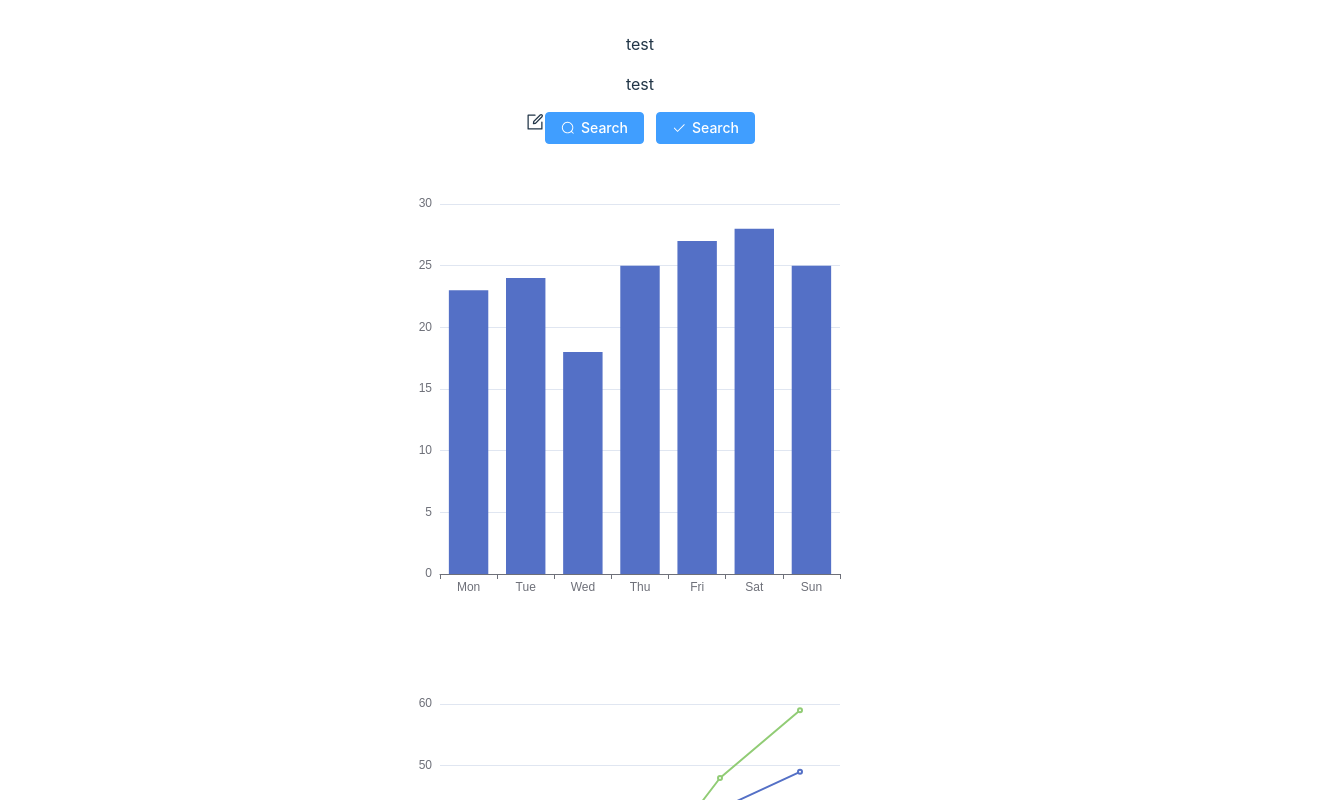
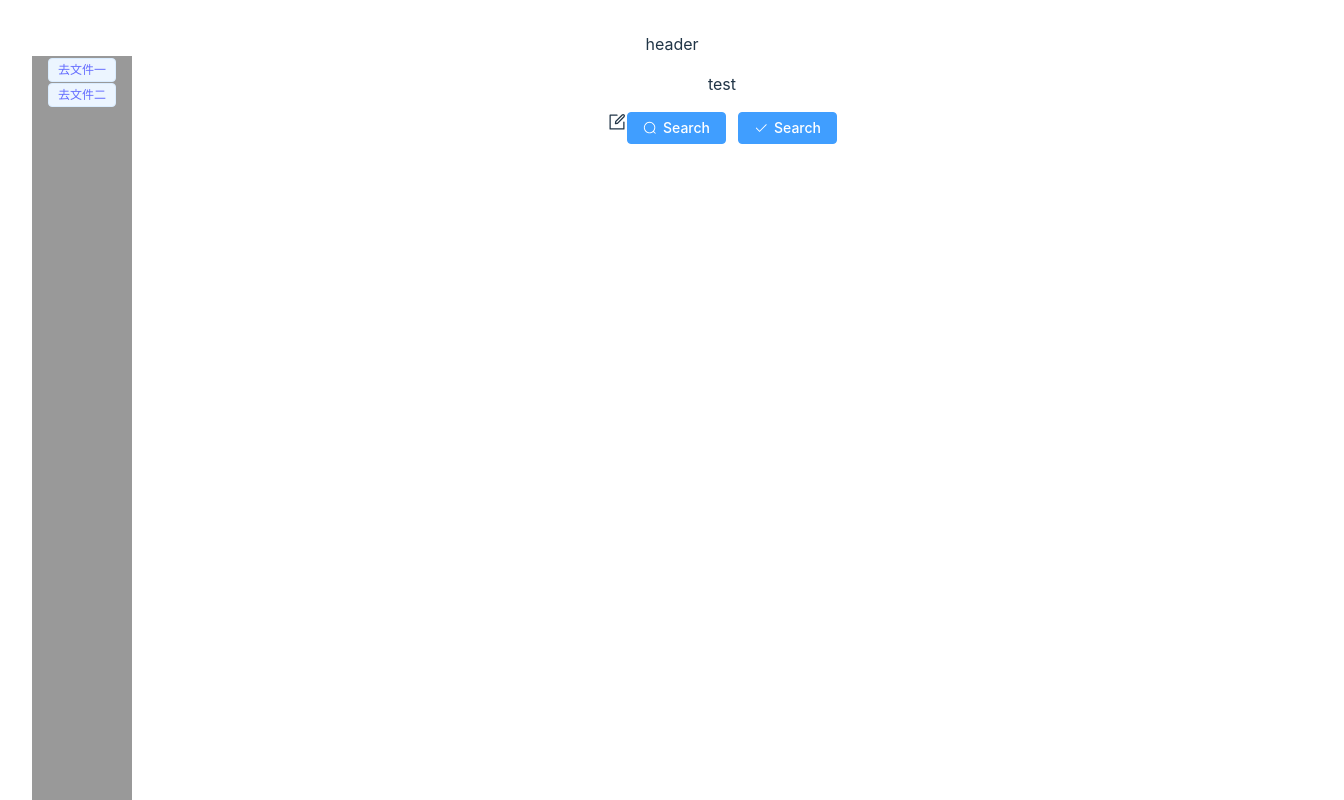
Before and after one commit to firefly1984982452/vite-project, a Vue app: page /#/a in a window 1280 px wide. Shown: the top 800 px of the page, 1344 px wide, since content can reach past the window. Built offline with nearby package versions, Linux system fonts and the light colour scheme.

Commit message:
🎉 init: 添加readme.md

```diff
--- a/package.json
+++ b/package.json
@@ -12,7 +12,9 @@
     "@element-plus/icons-vue": "^2.0.10",
     "echarts": "^5.4.1",
     "element-plus": "^2.2.26",
-    "vue": "^3.2.45"
+    "sass": "^1.56.2",
+    "vue": "^3.2.45",
+    "vue-router": "^4.1.6"
   },
   "devDependencies": {
     "@vitejs/plugin-vue": "^4.0.0",
--- a/src/App.vue
+++ b/src/App.vue
@@ -1,15 +1,12 @@
 <script setup lang="ts">
 import * as echarts from "echarts";
 import { provide } from "vue";
-import HelloWorld from './components/HelloWorld.vue'
-import Echarts from './components/Echarts.vue'
 provide("echarts", echarts);
 </script>
 
 <template>
-  <header>test</header>
-  <HelloWorld msg="test" />
-  <Echarts />
+  <header>header</header>
+  <router-view />
 </template>
 
 <style scoped>
--- /dev/null
+++ b/src/layout/BasicLayout.vue
@@ -0,0 +1,28 @@
+<template>
+  <div class="page">
+    <div class="left-menu">
+        <el-tag><router-link to="/a">去文件一</router-link></el-tag>
+        <el-tag><router-link to="/b">去文件二</router-link></el-tag>
+    </div>
+    <div class="right-page">
+      <router-view />
+    </div>
+  </div>
+</template>
+
+<style scoped lang="scss">
+.page {
+  width: 100vw;
+  display: flex;
+
+  .left-menu {
+    width: 100px;
+    height: 100vh;
+    background-color: rgba(0, 0, 0, .4);
+  }
+
+  .right-page {
+    flex: 1;
+  }
+}
+</style>
--- a/src/main.ts
+++ b/src/main.ts
@@ -1,4 +1,5 @@
 import { createApp } from 'vue'
+import router from './router/index'
 import App from './App.vue'
 import './style.css'
 import ElementPlus from 'element-plus'
@@ -12,4 +13,5 @@ for (const [key, component] of Object.entries(ElementPlusIconsVue)) {
 }
 app.config.globalProperties.$echarts = echarts
 app.use(ElementPlus)
+app.use(router)
 app.mount('#app')
--- /dev/null
+++ b/src/router/index.ts
@@ -0,0 +1,34 @@
+import { createRouter, createWebHashHistory } from 'vue-router'
+import HomeView from '../layout/BasicLayout.vue'
+const routes = [
+  {
+    path: '/',
+    name: 'home',
+    component: HomeView,
+    children: [
+      {
+        path: '',
+        redirect: 'a'
+      },
+      {
+        path: '/a',
+        name: 'a',
+        component: () => import('../views/a/index.vue'),
+        meta: { title: '实例管理', keepAlive: true },
+      },
+      {
+        path: '/b',
+        name: 'b',
+        component: () => import('../views/b/index.vue'),
+        meta: { title: '实例管理xx', keepAlive: true },
+      }
+    ]
+  }
+]
+
+const router = createRouter({
+  history: createWebHashHistory(),
+  routes,
+})
+
+export default router;
--- /dev/null
+++ b/src/views/a/index.vue
@@ -0,0 +1,10 @@
+<script setup lang="ts">
+import HelloWorld from '../../components/HelloWorld.vue'
+</script>
+
+<template>
+  <HelloWorld msg="test" />
+</template>
+
+<style scoped>
+</style>
--- /dev/null
+++ b/src/views/b/index.vue
@@ -0,0 +1,10 @@
+<script setup lang="ts">
+import Echarts from '../../components/Echarts.vue'
+</script>
+
+<template>
+  <Echarts />
+</template>
+
+<style scoped>
+</style>
```
Also changed, not shown: 2 other files (tests, documents, lock files or other folders).
